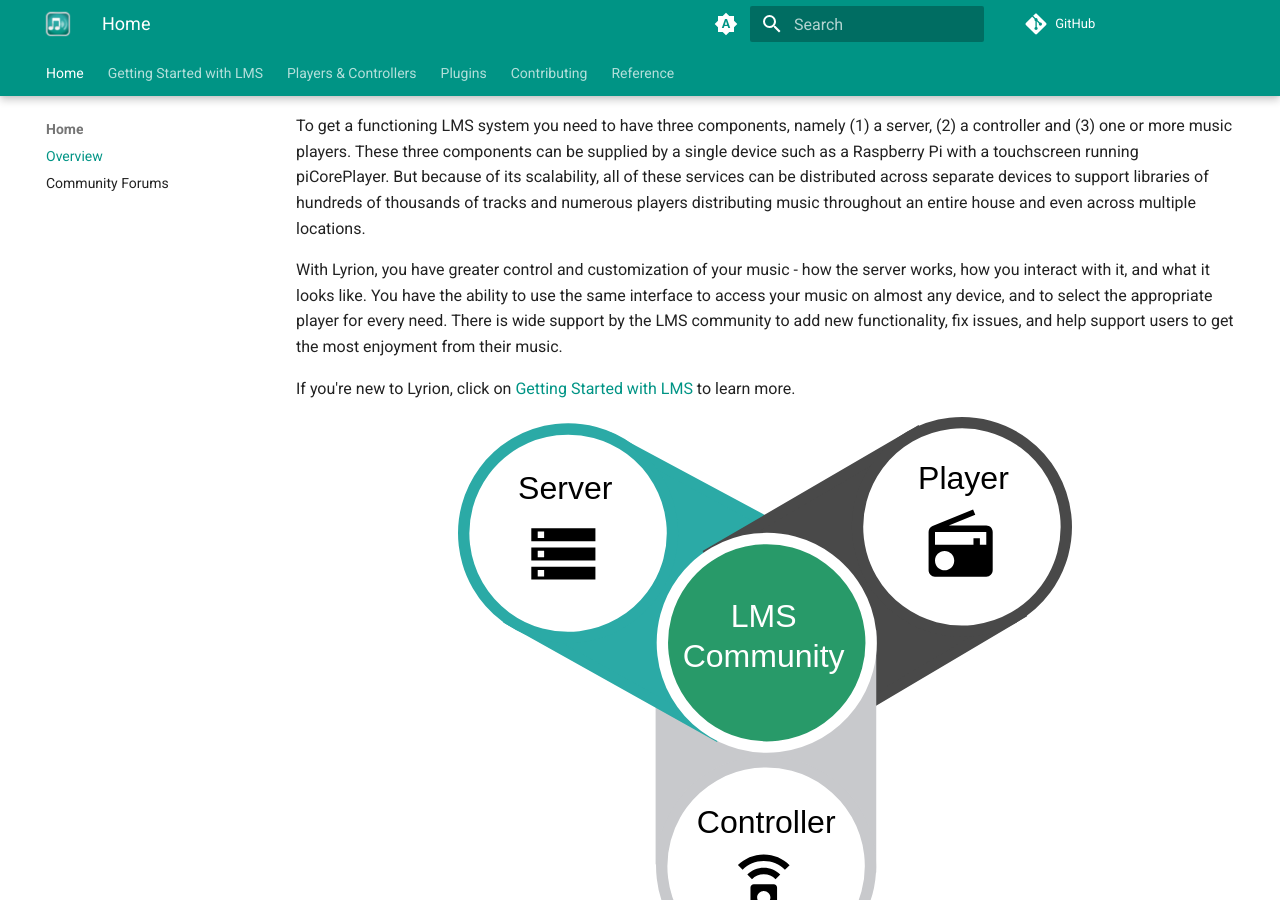
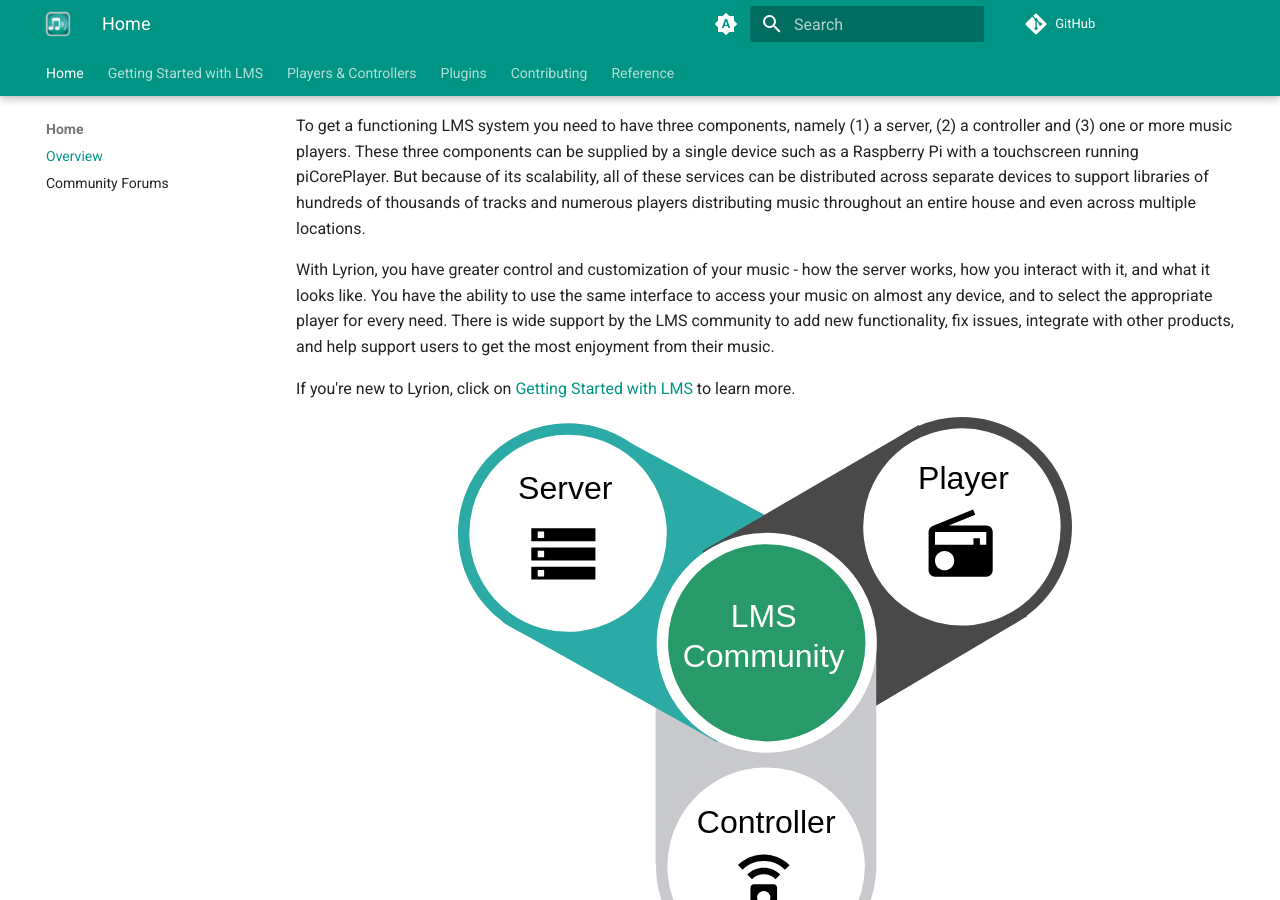
Before and after one commit to LMS-Community/lms-community.github.io, an MkDocs documentation site: the page built from docs/index.md, in a window 1280 px wide and 900 px high, scrolled down 453 px. Built offline with MkDocs 1.6.1 and Material for MkDocs 9.7.7, drawn with Linux system fonts in a browser that asks for light colours; plug-ins that fetch from the network failed and are left out; comment, search, counter and statistics services are not loaded.

```diff
--- a/docs/index.md
+++ b/docs/index.md
@@ -18,7 +18,7 @@
 
 To get a functioning LMS system you need to have three components, namely (1) a server, (2) a controller and (3) one or more music players. These three components can be supplied by a single device such as a Raspberry Pi with a touchscreen running piCorePlayer.  But because of its scalability, all of these services can be distributed across separate devices to support libraries of hundreds of thousands of tracks and numerous players distributing music throughout an entire house and even across multiple locations.
 
-With Lyrion, you have greater control and customization of your music - how the server works, how you interact with it, and what it looks like.  You have the ability to use the same interface to access your music on almost any device, and to select the appropriate player for every need. There is wide support by the LMS community to add new functionality, fix issues, and help support users to get the most enjoyment from their music.
+With Lyrion, you have greater control and customization of your music - how the server works, how you interact with it, and what it looks like.  You have the ability to use the same interface to access your music on almost any device, and to select the appropriate player for every need. There is wide support by the LMS community to add new functionality, fix issues, integrate with other products, and help support users to get the most enjoyment from their music.
 
 If you're new to Lyrion, click on [Getting Started with LMS](/getting-started/index.md) to learn more.
 
```
